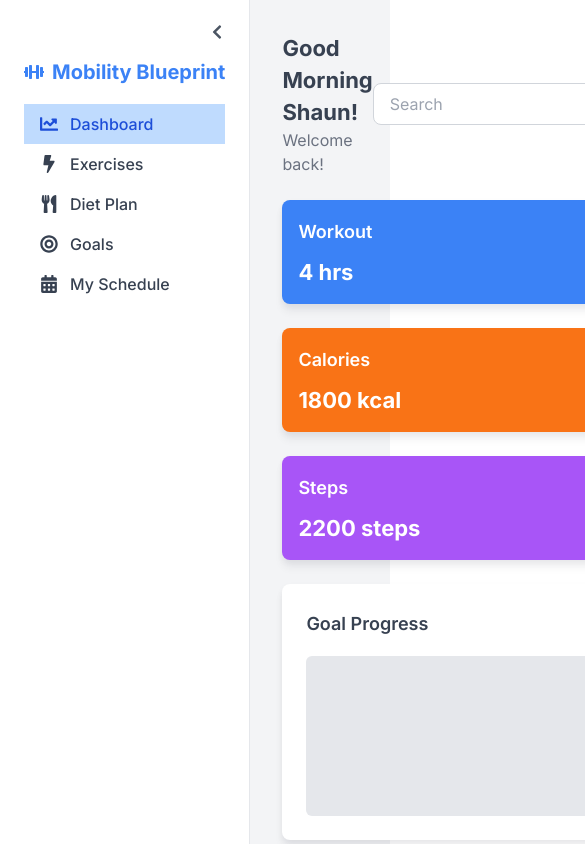
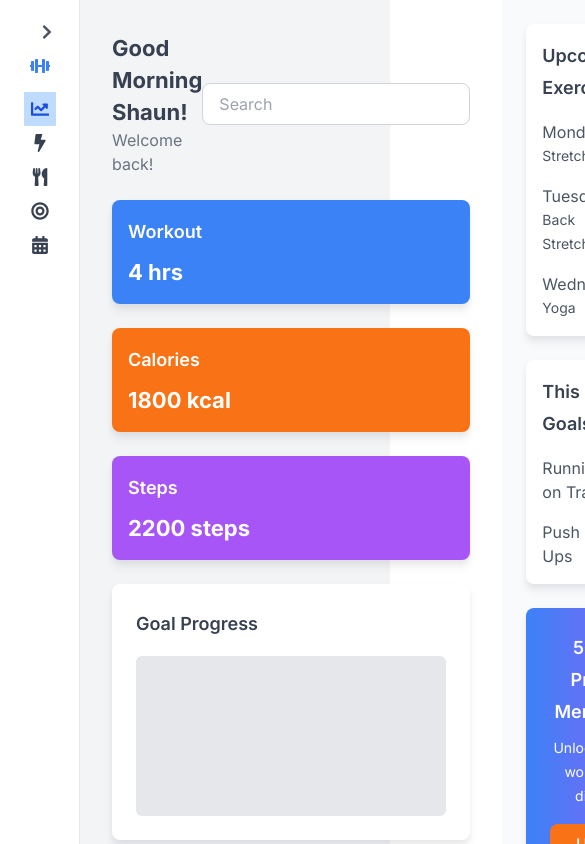
Before and after one commit to shonhartman/mobility-blueprint, a Next.js app: page /dashboard in a window 390 px wide. Shown: the top 844 px of the page, 585 px wide, since content can reach past the window. Built offline with nearby package versions, Linux system fonts and the light colour scheme; no server answers; a web font is replaced by a local one.

Commit message:
chore: fixed the dumbell icon to center when collapsing and when the page is made to be smaller the sidebar collapses to show only the icons

```diff
--- a/src/app/dashboard/page.tsx
+++ b/src/app/dashboard/page.tsx
@@ -1,6 +1,6 @@
 'use client'
 
-import { useState } from 'react'
+import { useEffect, useState } from 'react'
 import {
   FaDumbbell,
   FaChartLine,
@@ -16,6 +16,21 @@ import { usePathname } from 'next/navigation'
 
 const Dashboard = () => {
   const [isCollapsed, setIsCollapsed] = useState(false)
+
+  useEffect(() => {
+    const handleResize = () => {
+      if (window.innerWidth < 768) {
+        setIsCollapsed(true)
+      } else {
+        setIsCollapsed(false)
+      }
+    }
+
+    window.addEventListener('resize', handleResize)
+    handleResize() // Check initial window width
+
+    return () => window.removeEventListener('resize', handleResize)
+  }, [])
 
   const toggleSidebar = () => {
     setIsCollapsed(!isCollapsed)
@@ -38,7 +53,12 @@ const Dashboard = () => {
         </button>
 
         {/* TITLE AND LOGO */}
-        <Link href="/" className="flex items-center text-blue-500">
+        <Link
+          href="/"
+          className={`flex items-center text-blue-500 ${
+            isCollapsed ? 'justify-center' : ''
+          }`}
+        >
           <FaDumbbell className="text-xl" />
           {!isCollapsed && (
             <h2 className="ml-2 whitespace-nowrap text-xl font-bold">
```
